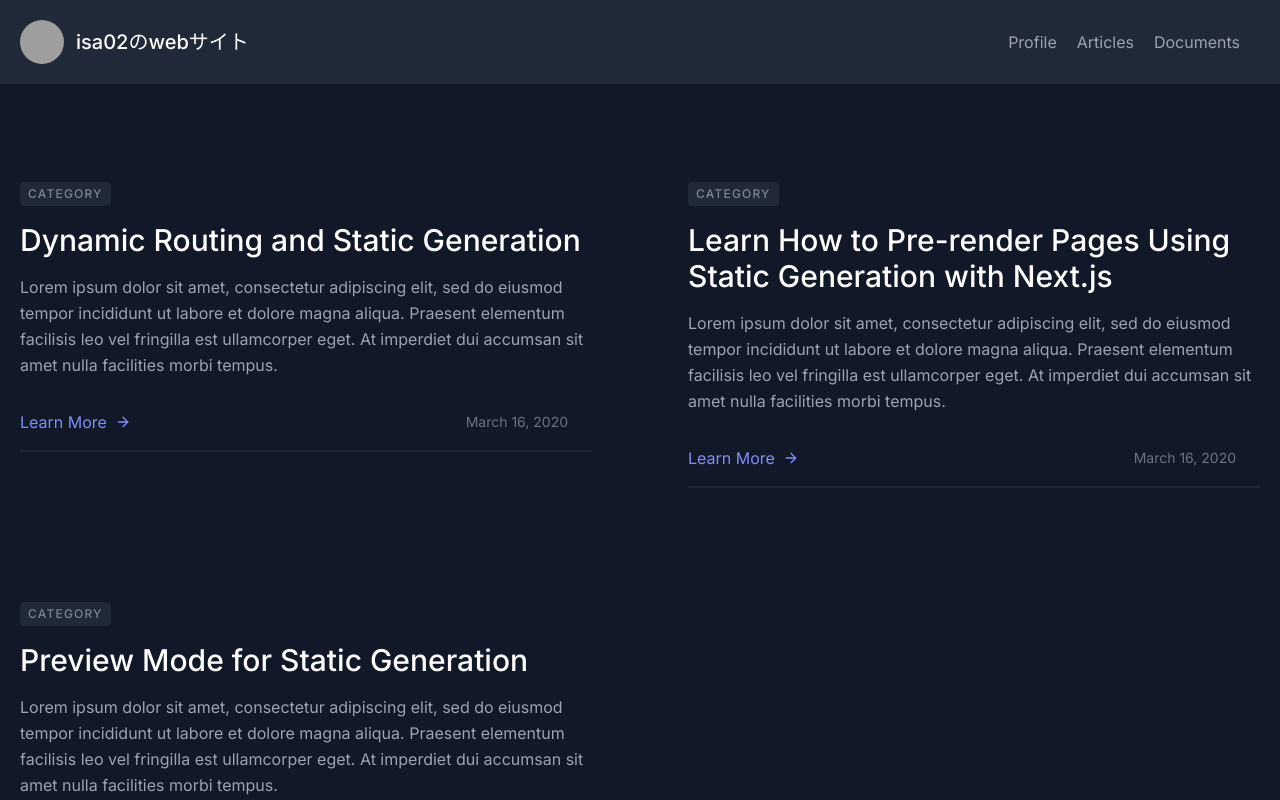
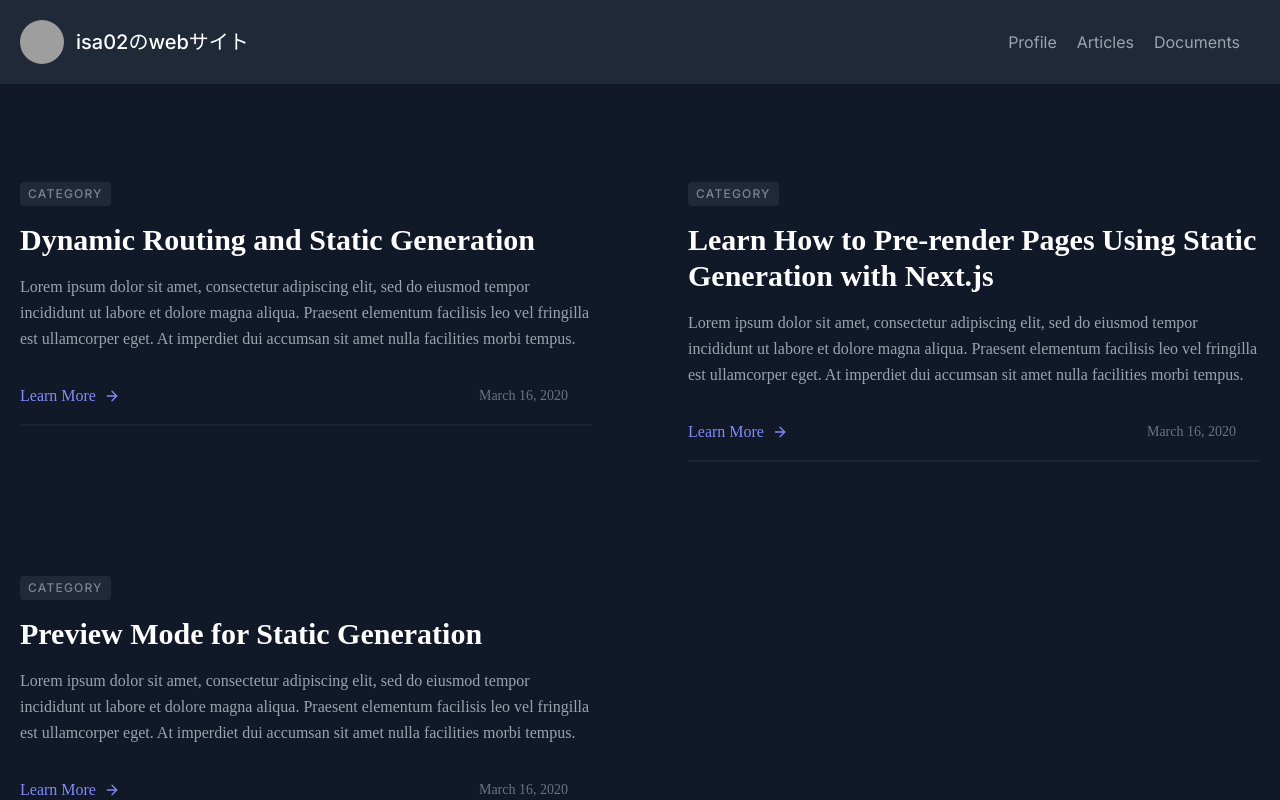
Before and after one commit to 02isa26/02isa26.github.io, a Next.js app: page /articles in a window 1280 px wide. Shown: the top 800 px of the page. Built offline with nearby package versions, Linux system fonts and the light colour scheme; grey boxes are pictures that could not be loaded.

Commit message:
Change fonts

```diff
--- a/src/app/_components/article-body.tsx
+++ b/src/app/_components/article-body.tsx
@@ -6,7 +6,7 @@ type Props = {
 
 export function PostBody({ content }: Props) {
     return (
-        <div className="max-w-5xl md:text-left">
+        <div className="max-w-5xl md:text-left font-body">
             <div
                 className={markdownStyles["markdown"]}
                 dangerouslySetInnerHTML={{ __html: content }}
--- a/src/app/_components/article-header.tsx
+++ b/src/app/_components/article-header.tsx
@@ -8,10 +8,10 @@ type Props = {
 export function PostHeader({ title, date }: Props) {
     return (
         <>
-            <div className="text-2xl text-left mb-2">
+            <div className="text-2xl text-left mb-2 font-title">
                 <DateFormatter dateString={date} />
             </div>
-            <h1 className="text-4xl md:text-6xl lg:text-7xl font-bold tracking-tighter leading-tight md:leading-none mb-14 text-left">{title}</h1>
+            <h1 className="text-4xl md:text-6xl lg:text-7xl font-title font-semibold tracking-tighter leading-tight md:leading-none mb-14 text-left">{title}</h1>
         </>
     );
 }
--- a/src/app/_components/article-preview.tsx
+++ b/src/app/_components/article-preview.tsx
@@ -17,20 +17,20 @@ export function PostPreview({
     return (
         <div>
             <span className="inline-block py-1 px-2 rounded bg-gray-800 text-gray-400 text-opacity-75 text-xs font-medium tracking-widest">CATEGORY</span>
-            <h2 className="sm:text-3xl text-2xl title-font font-medium text-white mt-4 mb-4">
+            <h2 className="sm:text-3xl text-2xl font-title font-bold text-white mt-4 mb-4">
                 <Link href={`/articles/${slug}`} className="hover:underline">
                     {title}
                 </Link>
             </h2>
-            <p className="leading-relaxed mb-8">{excerpt}</p>
+            <p className="leading-relaxed mb-8 font-body">{excerpt}</p>
             <div className="flex items-center flex-wrap pb-4 mb-4 border-b-2 border-gray-800 border-opacity-75 mt-auto w-full">
-                <a className="text-indigo-400 inline-flex items-center">Learn More
+                <a className="text-indigo-400 inline-flex items-center font-title">Learn More
                     <svg className="w-4 h-4 ml-2" viewBox="0 0 24 24" stroke="currentColor" stroke-width="2" fill="none" stroke-linecap="round" stroke-linejoin="round">
                         <path d="M5 12h14"></path>
                         <path d="M12 5l7 7-7 7"></path>
                     </svg>
                 </a>
-                <span className="text-gray-500 mr-3 inline-flex items-center ml-auto leading-none text-sm pr-3 py-1 border-gray-800">
+                <span className="text-gray-500 font-title mr-3 inline-flex items-center ml-auto leading-none text-sm pr-3 py-1 border-gray-800">
                     <DateFormatter dateString={date} />
                 </span>
             </div>
```
